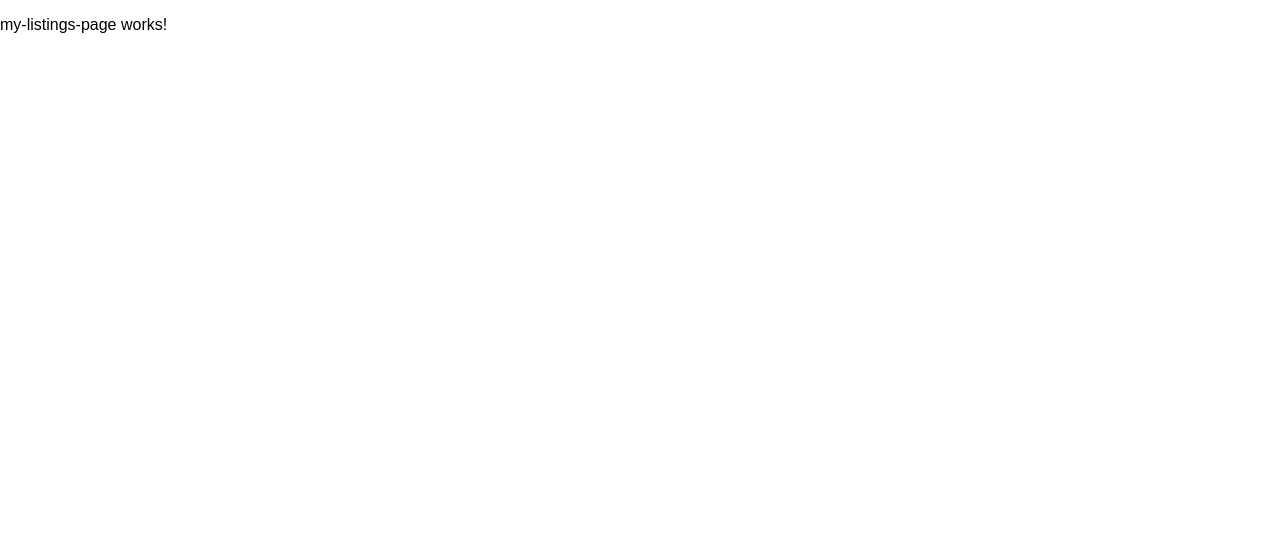
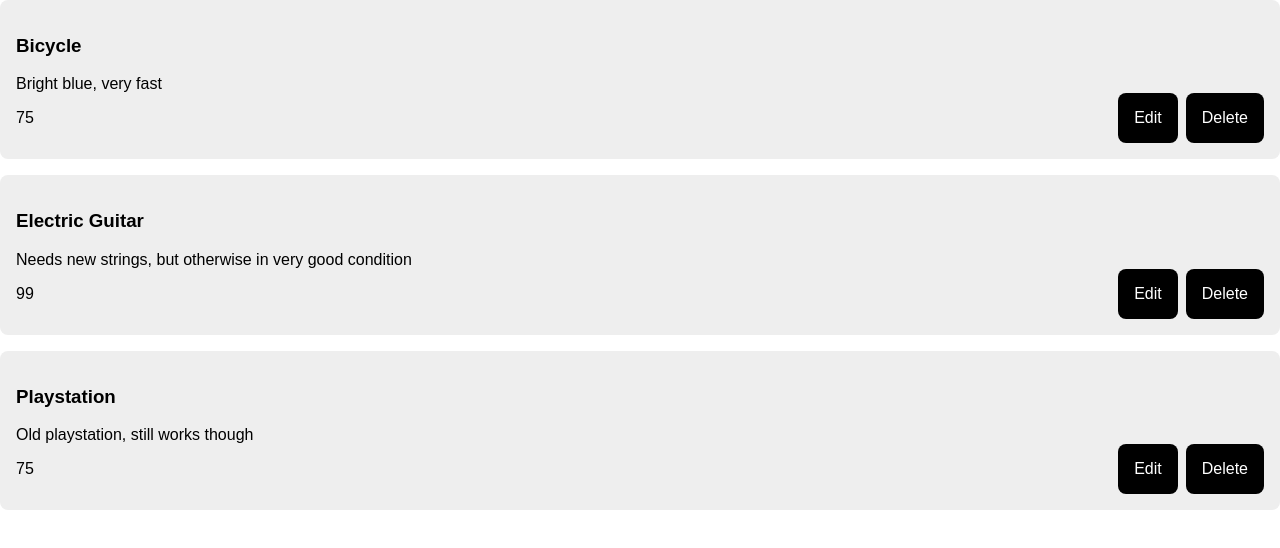
Before and after one commit to ArgaAlan/Buy-and-sell, an Angular app: page /my-listings in a window 1280 px wide. Shown: the top 548 px of the page. Built offline with nearby package versions, Linux system fonts and the light colour scheme.

Commit message:
my listing page

```diff
--- a/src/app/my-listings-page/my-listings-page.component.html
+++ b/src/app/my-listings-page/my-listings-page.component.html
@@ -1 +1,11 @@
-<p>my-listings-page works!</p>
+<div class="content-box" *ngFor="let listing of listings">
+  <h3>{{listing.name}}</h3>
+  <p>{{listing.description}}</p>
+  <p>{{listing.price}}</p>
+  <div class="buttons-container">
+    <a routerLink="/edit-listing/{{listing.id}}">
+      <button>Edit</button>
+    </a>
+    <button (click)="onDeleteClicked(listing.id)">Delete</button>
+  </div>
+</div>
--- a/src/app/my-listings-page/my-listings-page.component.ts
+++ b/src/app/my-listings-page/my-listings-page.component.ts
@@ -1,4 +1,6 @@
 import { Component, OnInit } from '@angular/core';
+import { fakeMyListings} from "../fake-data";
+import {Listing} from "../types";
 
 @Component({
   selector: 'app-my-listings-page',
@@ -6,10 +8,15 @@
   styleUrls: ['./my-listings-page.component.css']
 })
 export class MyListingsPageComponent implements OnInit {
+  listings: Listing[] = [];
 
   constructor() { }
 
   ngOnInit(): void {
+    this.listings = fakeMyListings;
   }
 
+  onDeleteClicked(listingId: string): void {
+    alert(`Deleting your listing with id ${listingId}`);
+  }
 }
```
